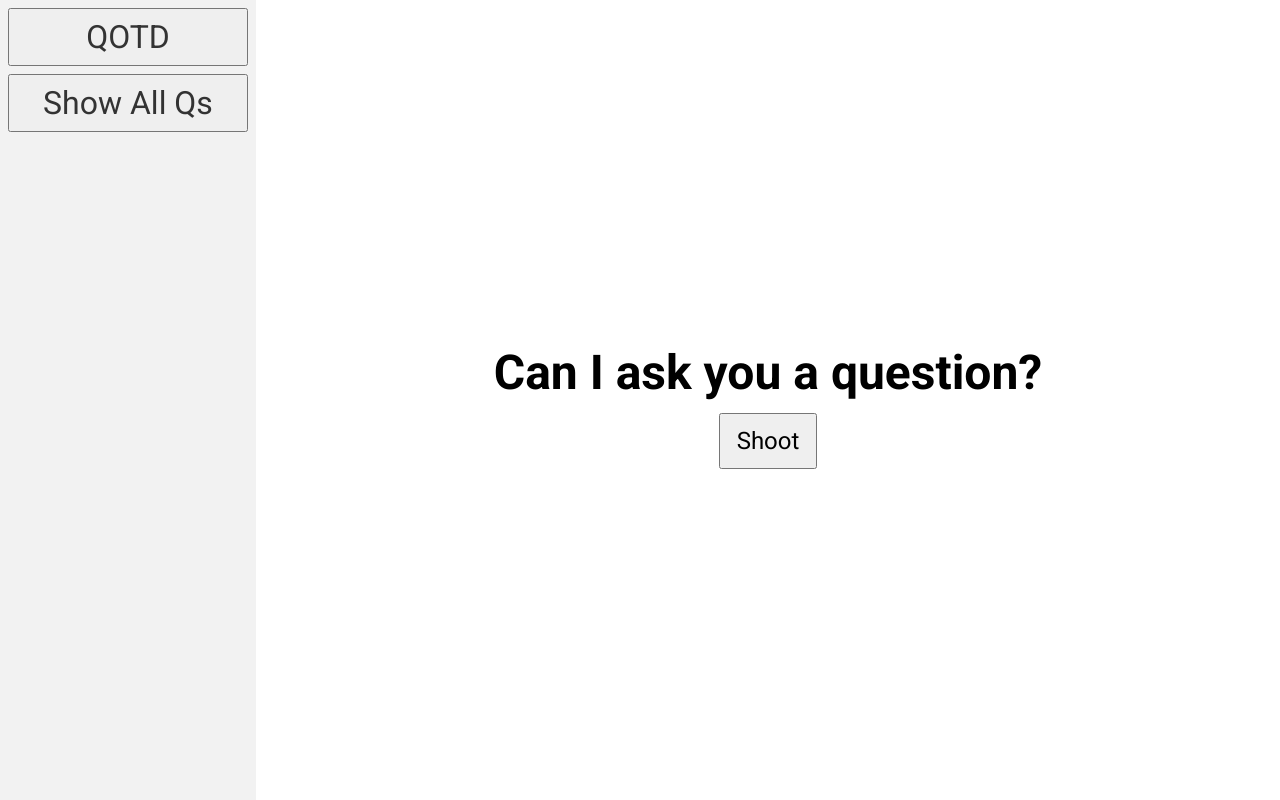
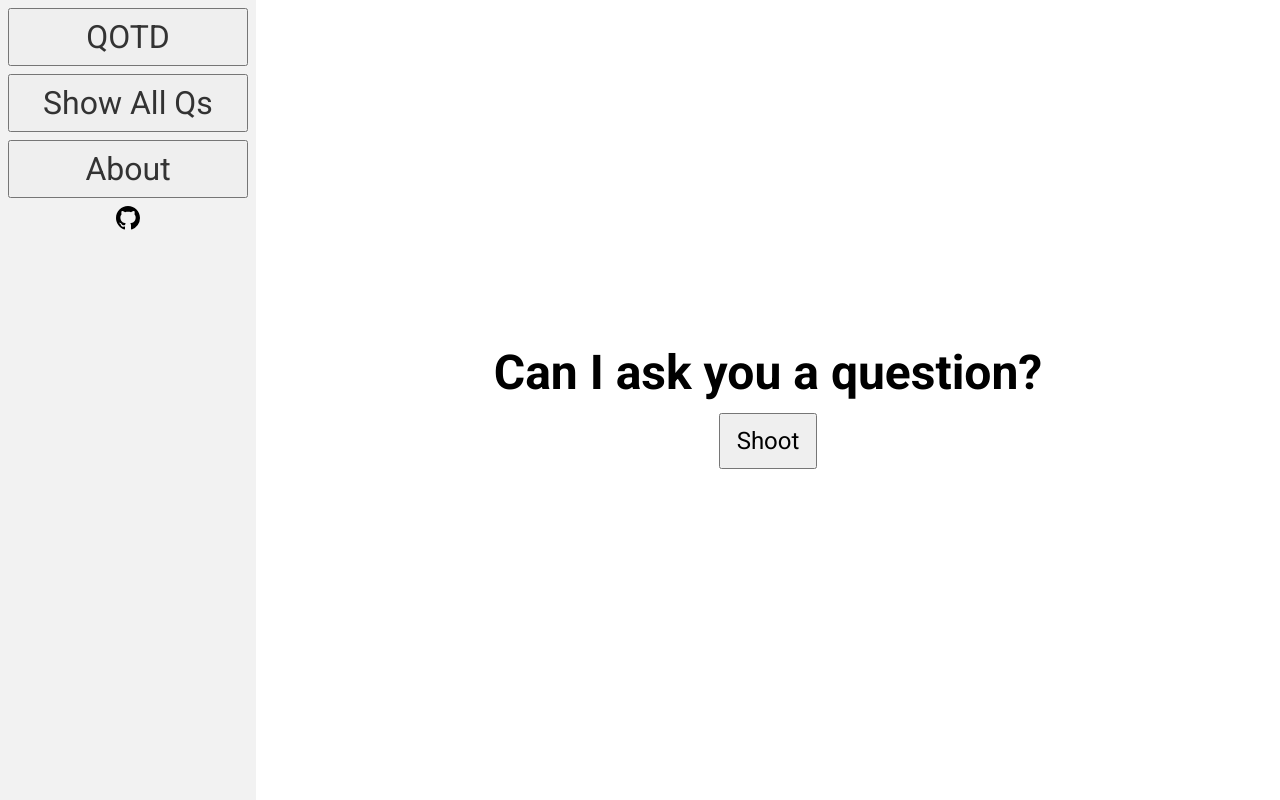
Before and after one commit to pkWafuuu/QOTD, an Angular app: page /home in a window 1280 px wide. Built offline with nearby package versions, Linux system fonts and the light colour scheme; no server answers.

Commit message:
added about button

```diff
--- a/src/app/side-bar/side-bar.component.css
+++ b/src/app/side-bar/side-bar.component.css
@@ -15,3 +15,19 @@
     font-size: 2rem;
     padding: 8px;
 }
+
+.side-bar__logo--list {
+    display: flex;
+    align-items: center;
+    justify-content: center;
+}
+
+.logo__img--github{
+    width: 24px;
+    height: 24px;
+    transition: all 200ms ease-in-out
+}
+
+.logo__img--github:hover {
+    transform: scale(1.2);
+}
--- a/src/app/side-bar/side-bar.component.html
+++ b/src/app/side-bar/side-bar.component.html
@@ -1,4 +1,10 @@
 <div class="side-bar__container">
     <button routerLink="/home" class="side-bar__qotd side-bar__btn">QOTD</button>
     <button routerLink="/allquestions" class="side-bar__showAll side-bar__btn">Show All Qs</button>
+    <button class="side-bar__showAll side-bar__btn">About</button>
+    <ul class="side-bar__logo--list">
+        <li class="side-bar__logo">
+            <img src="/assets/github.svg" alt="" class="logo__img--github">
+        </li>
+    </ul>
 </div>
```
Also changed, not shown: src/assets/github.svg (added).
